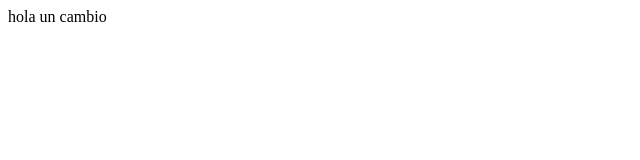
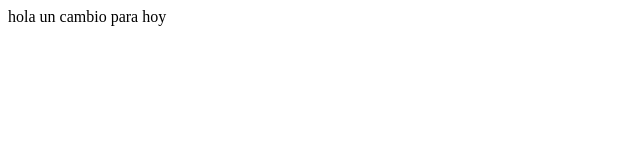
Before and after one commit to JuanFranciscoDefranza/prueba, a plain HTML site: page index.html in a window 1280 px wide. Shown: the full height of the page, 0-640 px from the left. Drawn offline with Linux system fonts and the light colour scheme.

Commit message:
ultimocommit

```diff
--- a/index.html
+++ b/index.html
@@ -1,3 +1,3 @@
 <html>
-    hola un cambio
+    hola un cambio para hoy
 </html>
```
